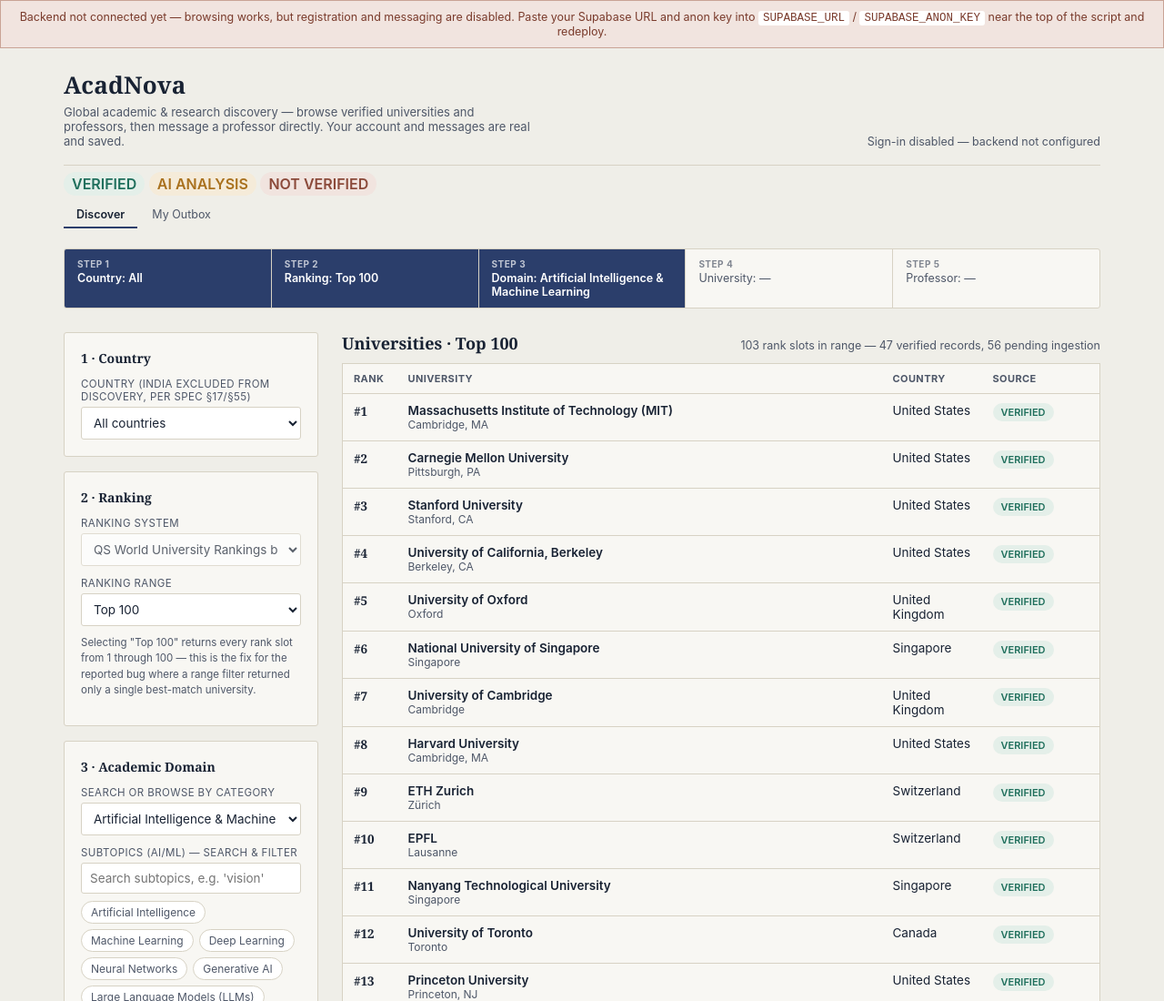
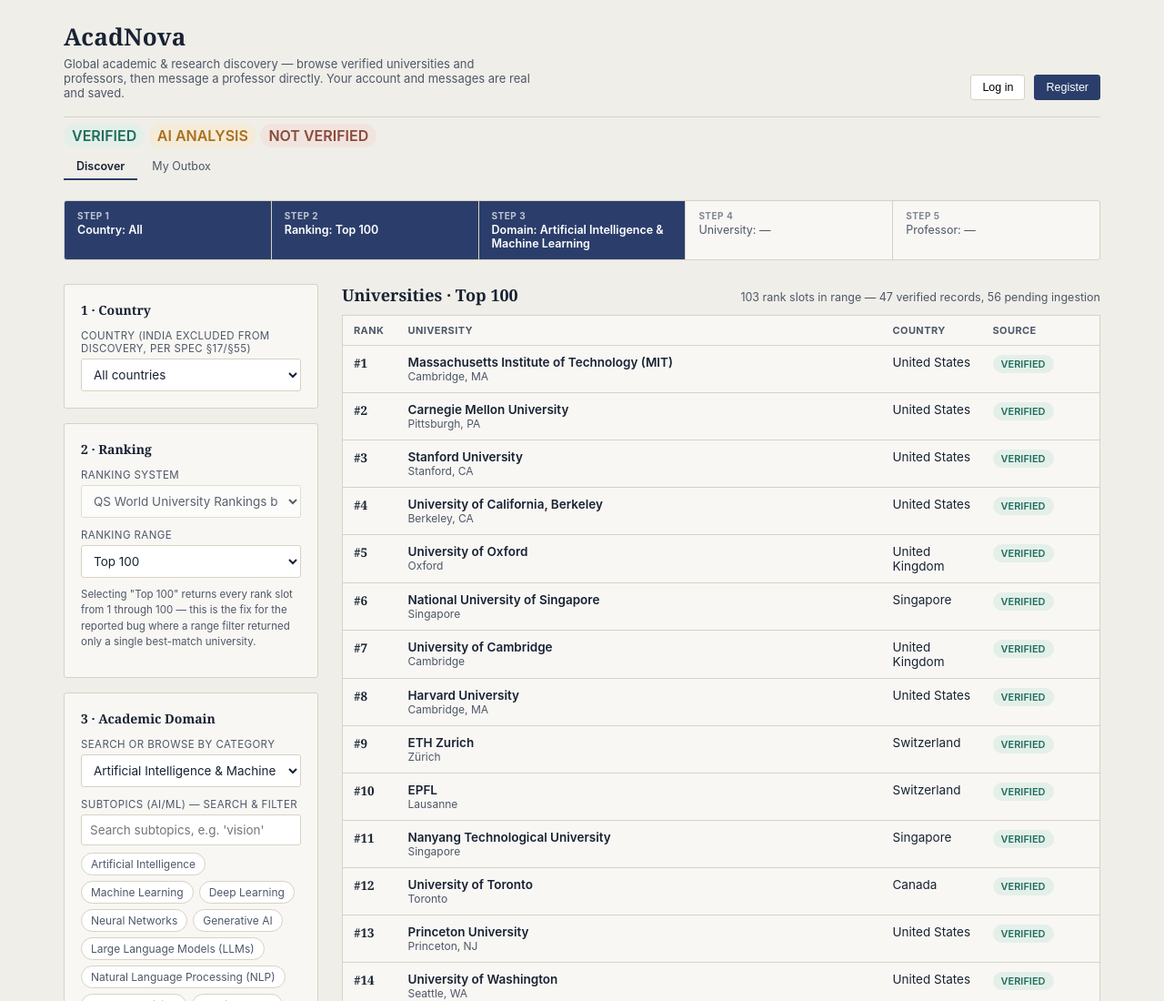
Before and after one commit to aryan3verma31/Acadnova-, a plain HTML site: page index.html in a window 1280 px wide. Shown: the top 1100 px of the page at 91% size. Drawn offline with nearby package versions, Linux system fonts and the light colour scheme.

Commit message:
Add files via upload

```diff
--- a/index.html
+++ b/index.html
@@ -175,8 +175,8 @@
    Fill these in from your Supabase project (Project Settings → API), then re-deploy.
    Until they're filled in, the app runs in read-only preview mode: browsing works,
    registration/login/messaging show a setup notice instead of failing silently. */
-const SUPABASE_URL = "PASTE_YOUR_SUPABASE_PROJECT_URL_HERE";
-const SUPABASE_ANON_KEY = "PASTE_YOUR_SUPABASE_ANON_PUBLIC_KEY_HERE";
+const SUPABASE_URL = "https://nxnaraedzsmfdjsrvsoa.supabase.co";
+const SUPABASE_ANON_KEY = "sb_publishable_ObenIRu-UMJzGRj8J0wKWA_v7l3_KDq";
 
 const BACKEND_CONFIGURED = !SUPABASE_URL.includes("PASTE_") && !SUPABASE_ANON_KEY.includes("PASTE_");
 const supabaseClient = BACKEND_CONFIGURED ? supabase.createClient(SUPABASE_URL, SUPABASE_ANON_KEY) : null;
```
